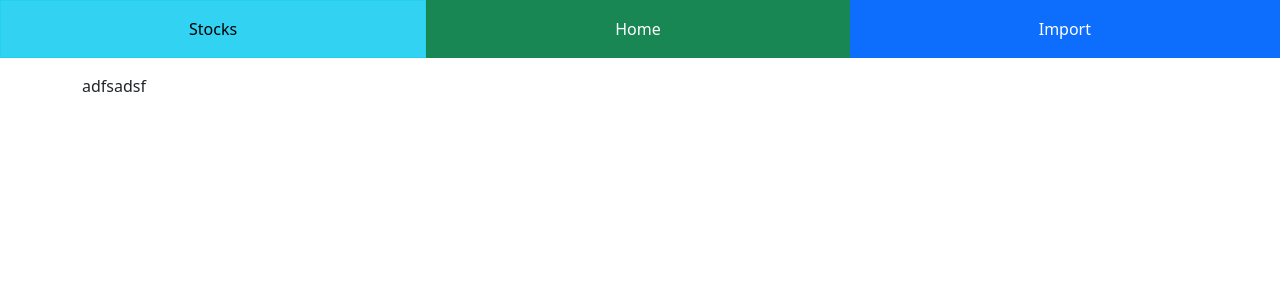
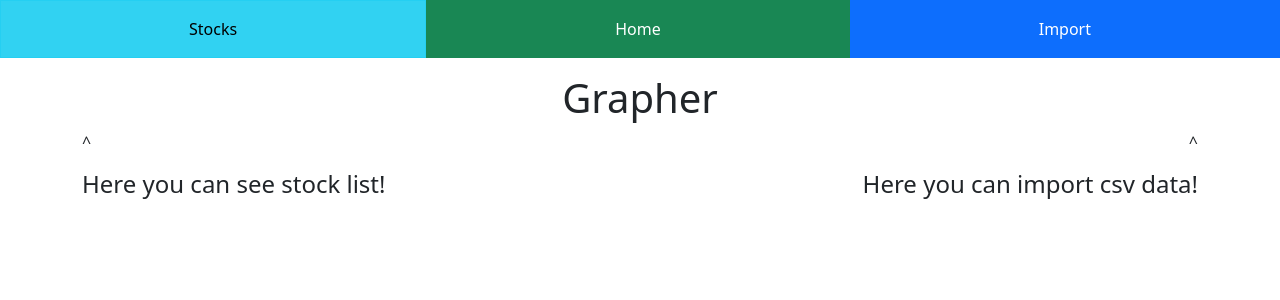
Before and after one commit to Arman-Hadi/taha, a Flask app: page / in a window 1280 px wide. Shown: the top 300 px of the page. Run offline with Flask 2, Linux system fonts and the light colour scheme.

Commit message:
adding import

```diff
--- a/app.py
+++ b/app.py
@@ -1,4 +1,5 @@
-from flask import Flask, render_template, request, jsonify
+from flask import Flask, render_template, request, redirect, url_for
+from werkzeug.utils import secure_filename
 import pandas
 from os import listdir
 from datetime import date
@@ -7,19 +8,28 @@ from datetime import date
 app = Flask(__name__)
 DATE = '<DTYYYYMMDD>'
 
+
+def get_df_names():
+    files = [('csv/'+i, i.split('.')[0]) for i in listdir('csv')]
+    res = dict()
+    for f in files:
+        df = pandas.read_csv(f[0], encoding='utf-16')
+        res[f[1]] = df['<TICKER>'][0]
+    return res
+
+
 @app.route('/')
 def home():
-    files = [i.split('.')[0] for i in listdir('csv')]
+    files = get_df_names()
     context = {
         'files': files,
-        'name': 'arman',
     }
     return render_template('home.html', **context)
 
 
 @app.route('/s/<string:stock>')
 def stock(stock):
-    files = [i.split('.')[0] for i in listdir('csv')]
+    files = get_df_names()
 
     df = pandas.read_csv(f'csv/{stock}.csv', encoding='utf-16')
 
@@ -29,40 +39,58 @@ def stock(stock):
         'to': df[DATE].iloc[-1],
         'files': files,
         'columns': df.columns[3:],
-        'stock': stock,
+        'stock': (stock, df['<TICKER>'][0]),
     }
     return render_template('stock.html', **context)
 
 
-@app.route('/api/s/<string:stock>')
+@app.route('/import', methods=['GET', 'POST'])
+def import_stock():
+    files = get_df_names()
+    if request.method == 'GET':
+        context = {
+            'files': files,
+        }
+        return render_template('import.html', **context)
+    elif request.method == 'POST':
+        if 'files' in request.files:
+            fn = []
+            for f in request.files.getlist('files'):
+                fn.append(f.filename)
+                f.save(f'csv/{secure_filename(f.filename)}')
+
+            alert = f'{fn} imported successfuly! You can see them in stocks!'
+            return redirect(url_for('home')+f'?alert={alert}')
+        alert = 'No file!'
+        return redirect(url_for('home')+f'?alert={alert}')
+
+
+@app.route('/api/s/<string:stock>', methods=['GET',])
 def api_stock(stock):
-    if request.method == 'GET':
-        _y = request.args.get('y', None)
-        try:
-            _from = date.fromisoformat(request.args.get('from', None))
-            _to = date.fromisoformat(request.args.get('to', None))
-        except:
-            return {
-                'error': '`from` and `to` must be date like!'}, 400
+    _y = request.args.get('y', None)
+    try:
+        _from = date.fromisoformat(request.args.get('from', None))
+        _to = date.fromisoformat(request.args.get('to', None))
+    except:
+        return {
+            'error': '`from` and `to` must be date like!'}, 400
 
-        if _y and _from and _to:
-            df = pandas.read_csv(f'csv/{stock}.csv', encoding='utf-16')
-            f, t = 0, 0
-            for d in df[DATE]:
-                dd = date.fromisoformat(d)
-                if _from <= dd and not f:
-                    f = df[DATE].tolist().index(d)
-                if dd <= _to:
-                    t = df[DATE].tolist().index(d)
-            x = df[DATE][f:t+1].tolist()
-            y = df[_y][f:t+1].tolist()
-            print(x[-1])
-            return {'x': x, 'y': y}
-        else:
-            return {
-                'error': '`x`, `y`, `from`, `to` must be assigned!'}, 400
+    if _y and _from and _to:
+        df = pandas.read_csv(f'csv/{stock}.csv', encoding='utf-16')
+        f, t = 0, 0
+        for d in df[DATE]:
+            dd = date.fromisoformat(d)
+            if _from <= dd and not f:
+                f = df[DATE].tolist().index(d)
+            if dd <= _to:
+                t = df[DATE].tolist().index(d)
+        x = df[DATE][f:t+1].tolist()
+        y = df[_y][f:t+1].tolist()
+        print(x[-1])
+        return {'x': x, 'y': y}
     else:
-        return {'error': 'Method not allowed!'}, 405
+        return {
+            'error': '`x`, `y`, `from`, `to` must be assigned!'}, 400
 
 
 if __name__ == '__main__':
--- a/templates/base.html
+++ b/templates/base.html
@@ -13,25 +13,30 @@
         <div class="d-flex flex-row">
             <a class="btn btn-info py-3 rounded-0 flex-fill" data-bs-toggle="offcanvas" href="#StockToggle" role="button" aria-controls="StockToggle">Stocks</a>
             <a href="/" class="btn btn-success py-3 rounded-0 flex-fill">Home</a>
-            <a href="#" class="btn btn-primary py-3 rounded-0 flex-fill">Import</a>
+            <a href="/import" class="btn btn-primary py-3 rounded-0 flex-fill">Import</a>
         </div>
         <div class="offcanvas offcanvas-start" tabindex="-1" id="StockToggle" aria-labelledby="offcanvasExampleLabel">
             <div class="offcanvas-header">
-                <h5 class="offcanvas-title" id="offcanvasExampleLabel">Stocks</h5>
+                <h4 class="offcanvas-title" id="offcanvasExampleLabel">Stock List</h4>
                 <button type="button" class="btn-close text-reset" data-bs-dismiss="offcanvas" aria-label="Close"></button>
             </div>
             <div class="offcanvas-body">
                 <div class="list-group">
-                    {% for f in files %}
-                        {% if f == stock %}
-                            <a href="/s/{{ f }}" class="list-group-item list-group-item-action active">{{ f }}</a>
+                    {% for fn, f in files.items() %}
+                        {% if stock and fn == stock[0] %}
+                            <a href="/s/{{ fn }}" class="list-group-item list-group-item-action active">{{ f }}</a>
                         {% else %}
-                            <a href="/s/{{ f }}" class="list-group-item list-group-item-action">{{ f }}</a>
+                            <a href="/s/{{ fn }}" class="list-group-item list-group-item-action">{{ f }}</a>
                         {% endif %}
                     {% endfor %}
                 </div>
             </div>
         </div>
+        {% if request.args.get('alert', None) %}
+        <div class="alert alert-info" role="alert">
+            {{ request.args.get('alert', None) }}
+        </div>
+        {% endif %}
         <div class="container-lg py-3">
             {% block content %}
             {% endblock %}
--- a/templates/home.html
+++ b/templates/home.html
@@ -1,9 +1,13 @@
 {% extends "base.html" %}
 
 {% block title %}
-    <title>TAHA</title>
+    <title>Grapher</title>
 {% endblock %}
 
 {% block content %}
-adfsadsf
+<h1 class="text-center">Grapher</h1>
+<div class="d-flex flex-row">
+    <div class="flex-fill"><p class="text-start">^</p><h4 class="text-start">Here you can see stock list!</h4></div>
+    <div class="flex-fill"><p class="text-end">^</p><h4 class="text-end">Here you can import csv data!</h4></div>
+</div>
 {% endblock %}
--- a/templates/stock.html
+++ b/templates/stock.html
@@ -1,11 +1,11 @@
 {% extends "base.html" %}
 
 {% block title %}
-    <title>TAHA</title>
+    <title>{{ stock }}</title>
 {% endblock %}
 
 {% block content %}
-<h1 class="text-center mb-0">{{ stock }}</h1>
+<h1 class="text-center mb-0">{{ stock[1] }}</h1>
 <p class="text-center text-secondary">{{ len }} records were found.</p>
 <h4 class="mb-3">Graph Settings:</h4>
 <div class="row g-3 align-items-center mb-3">
```
Also changed, not shown: templates/import.html (added, +13 -0 lines).
